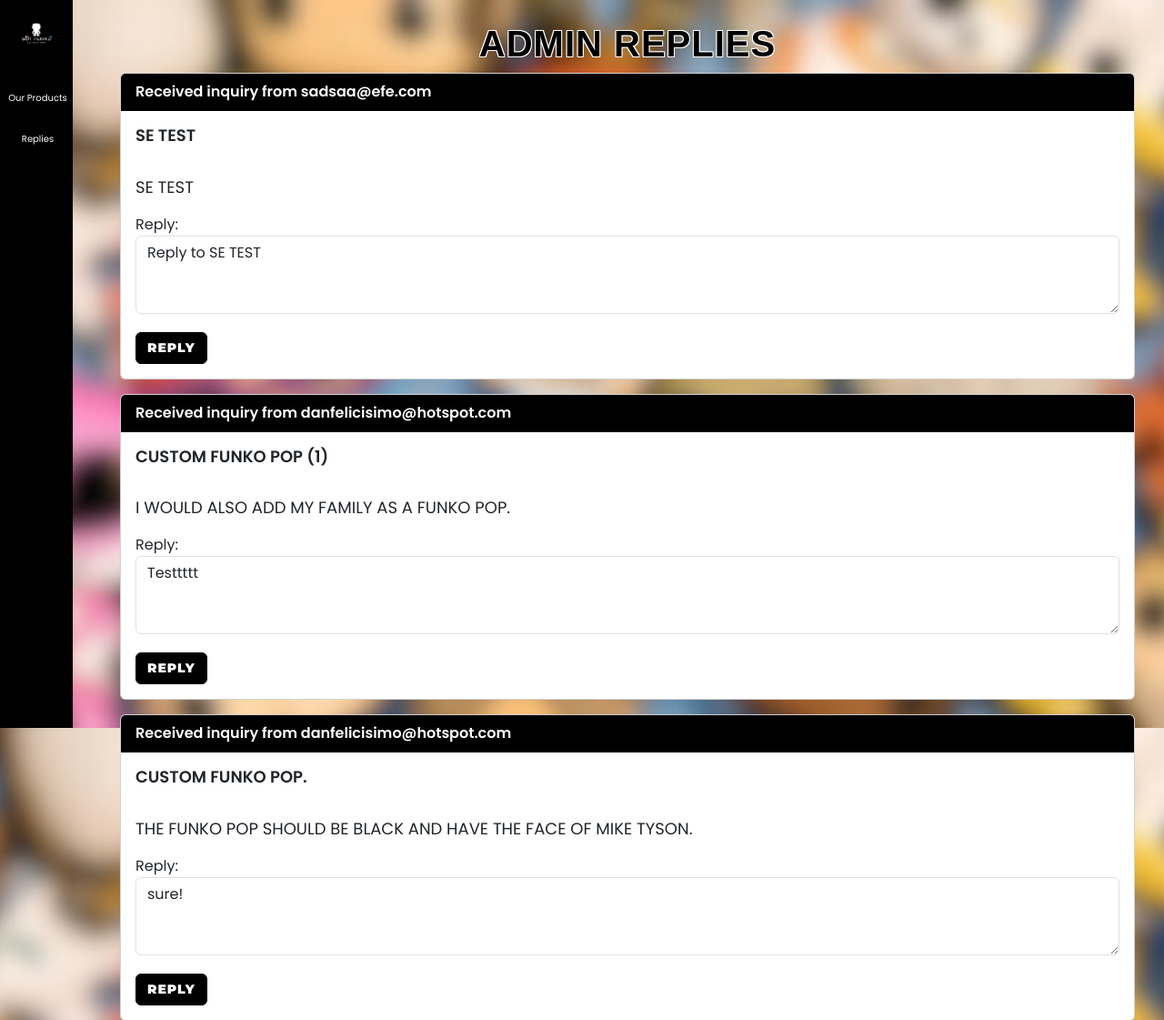
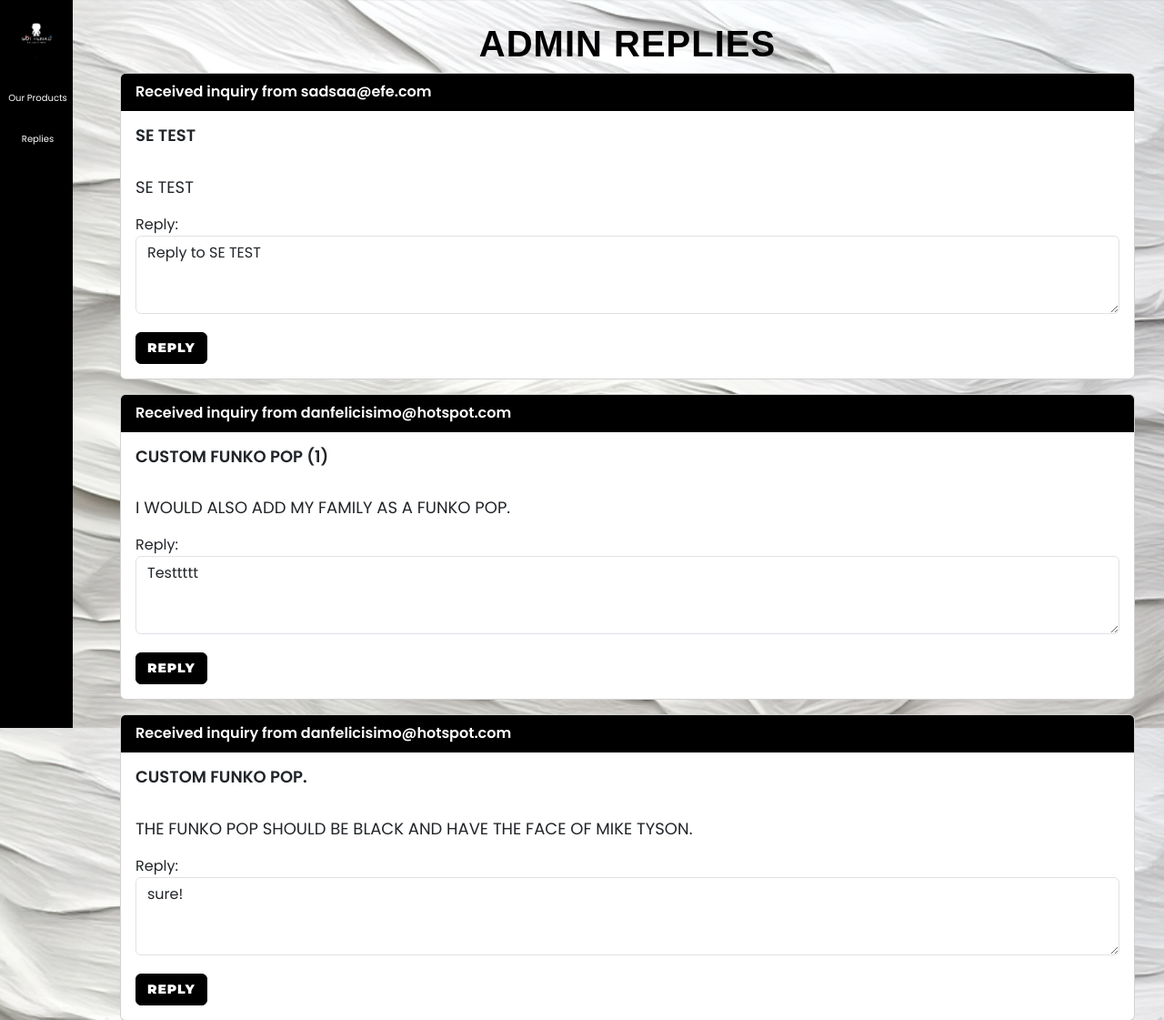
Before and after one commit to ZachyHart/GFInventoryFINAL, a PHP site: page /GFInventoryFINAL/AdminFeedback.php in a window 1280 px wide. Shown: the top 1121 px of the page at 91% size. Run offline with PHP 8.4, Linux system fonts and the light colour scheme; data comes from the database, SQL or seed files in the repository; some libraries are stand-ins or nearby versions; some web fonts are replaced.

Commit message:
edited white bg

```diff
--- a/style.css
+++ b/style.css
@@ -774,11 +774,6 @@
     letter-spacing: 1px;
     color: black;
     text-align: center;
-    text-shadow:
-        -1px -1px 0 #fff,
-         1px -1px 0 #fff,
-        -1px  1px 0 #fff,
-         1px  1px 0 #fff;
 }
 
 
@@ -1015,7 +1010,7 @@
 
 body {
     font-family: 'Poppins', sans-serif;
-    background-image: url('img/FunkoBgBlur.jpeg'); /* Adds the background image */
+    background-image: url('img/whiteBg.png'); /* Adds the background image */
     background-size: cover; /* Ensures the image covers the entire background */
     background-repeat: no-repeat; /* Prevents the image from repeating */
     background-attachment: fixed; /* Keeps the background image fixed during scrolling */
```
Also changed, not shown: img/whiteBg.png (added), img/whiteBg2.jpg (added).
